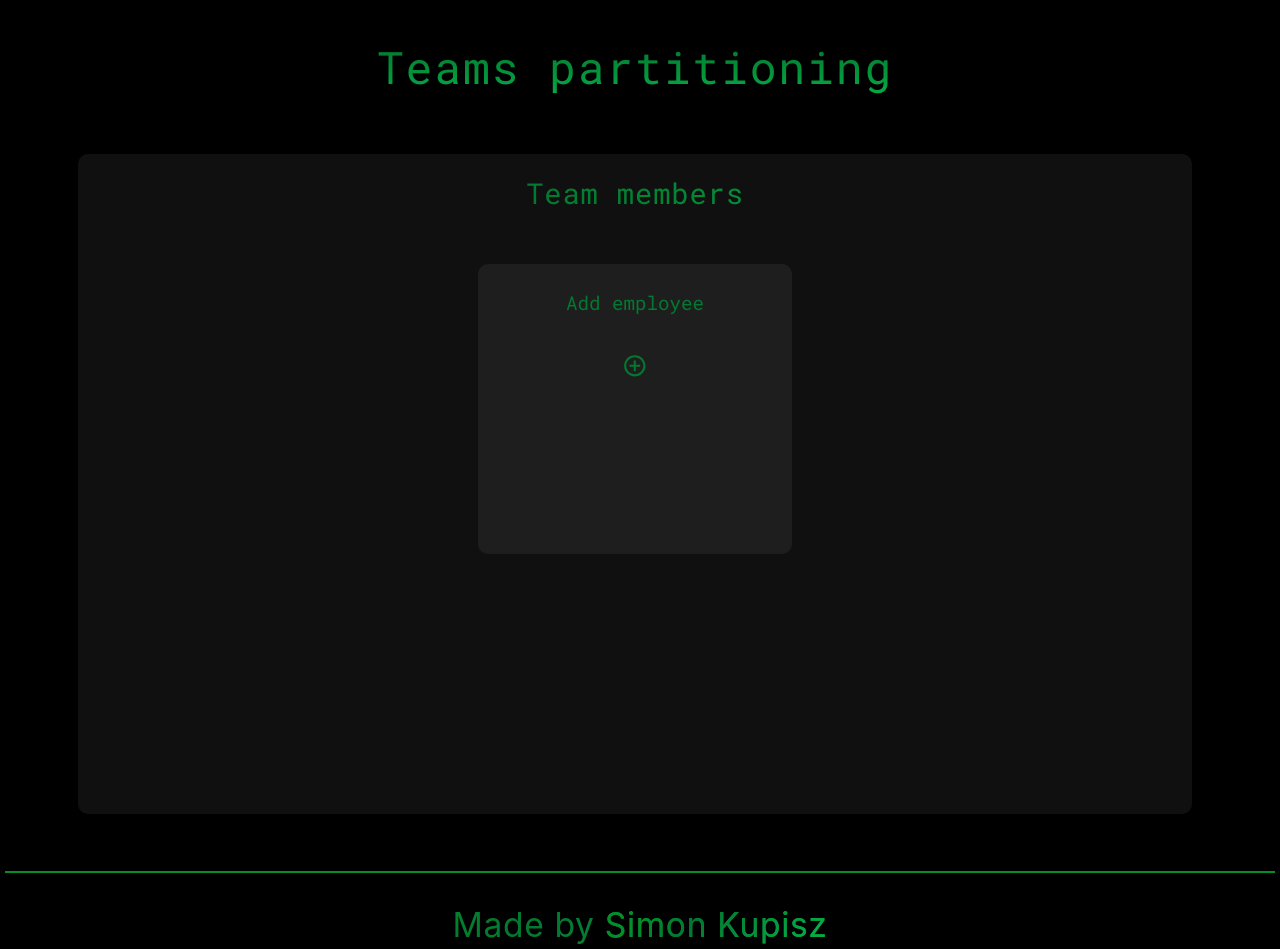
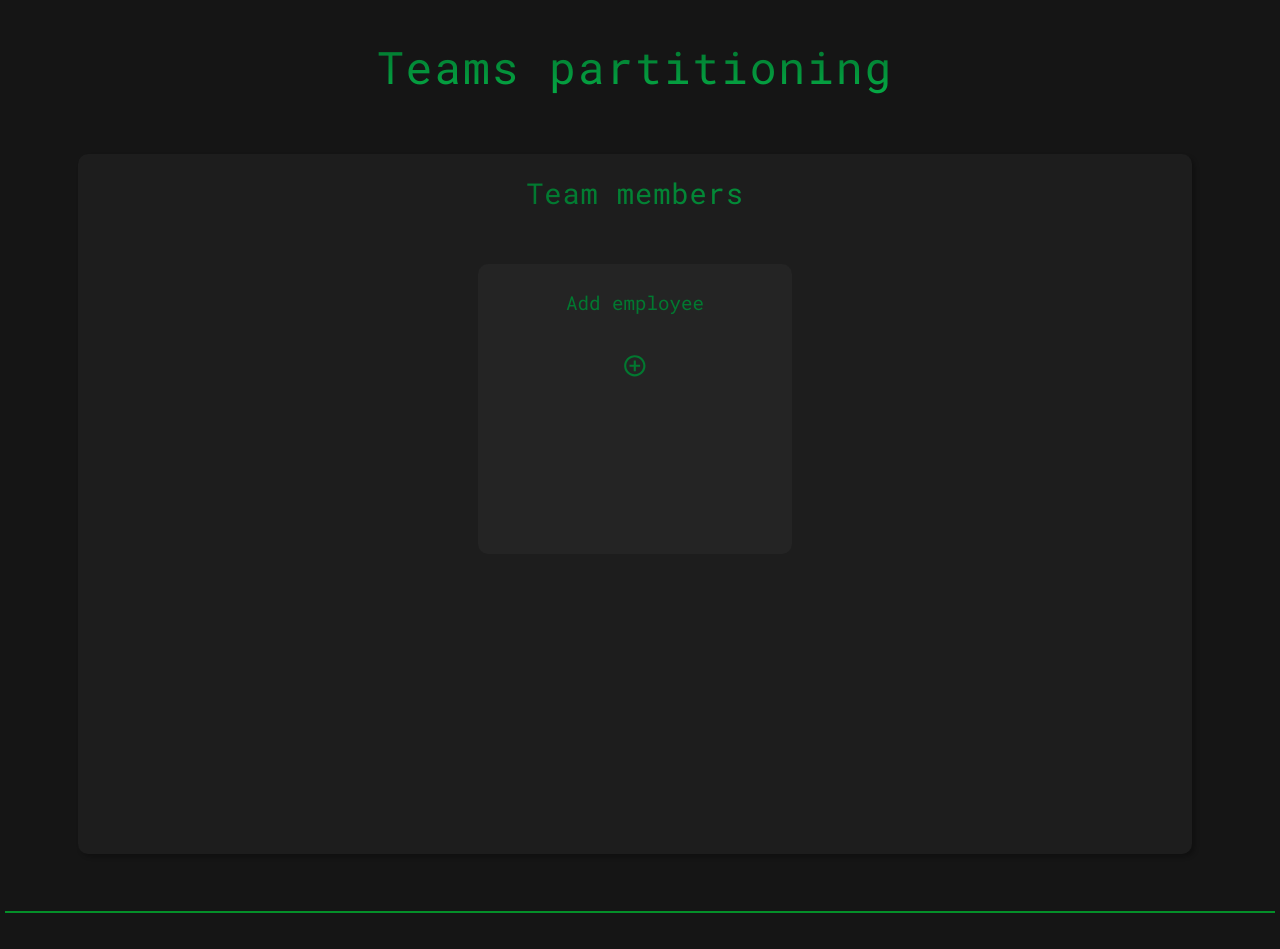
Before and after one commit to SKupisz/damn-colleauge, a Next.js app: page /teamsPartition in a window 1280 px wide. Shown: the top 949 px of the page. Built offline with nearby package versions, Linux system fonts and the light colour scheme.

Commit message:
Fixed some design issues

```diff
--- a/styled/teamsPartition/teamsPartition.tsx
+++ b/styled/teamsPartition/teamsPartition.tsx
@@ -30,7 +30,7 @@ export const TeamsPartitionHeader = styled.header`
 
 export const TeamsPartitioningCard = styled.section`
     width: calc(100% - 20px);
-    height: calc(85vh - 20px);
+    height: calc(90vh - 20px);
     padding: 10px;
     border-radius: 10px;
     text-align: center;
@@ -95,7 +95,7 @@ export const TeamsPartitioningNextPhaseButton = styled.div`
     width: fit-content;
     height: fit-content;
     position: relative;
-    top: 4vh;
+    top: 1vh;
     font-size: 2.9em;
     color: ${(props) => props.theme.color.regular};
     cursor: pointer;
--- a/styles/globals.css
+++ b/styles/globals.css
@@ -6,12 +6,29 @@ body {
   margin: 0;
   font-family: -apple-system, BlinkMacSystemFont, Segoe UI, Roboto, Oxygen,
     Ubuntu, Cantarell, Fira Sans, Droid Sans, Helvetica Neue, sans-serif;
-  background: black;
+  background: #151515;
 }
 
-a {
-  color: inherit;
-  text-decoration: none;
+::-webkit-scrollbar {
+  width: 10px;
+}
+
+/* Track */
+::-webkit-scrollbar-track {
+  background: #252525;
+}
+
+/* Handle */
+::-webkit-scrollbar-thumb {
+  background: #027830;
+  border-radius: 10px;
+  transition: filter 0.4s;
+  cursor: pointer;
+}
+
+/* Handle on hover */
+::-webkit-scrollbar-thumb:hover {
+  filter: brightness(70%);
 }
 
 * {
@@ -23,13 +40,3 @@ a {
   margin-left: auto;
   margin-right: auto;
 }
-
-@media (prefers-color-scheme: dark) {
-  html {
-    color-scheme: dark;
-  }
-  body {
-    color: white;
-    background: black;
-  }
-}
```
